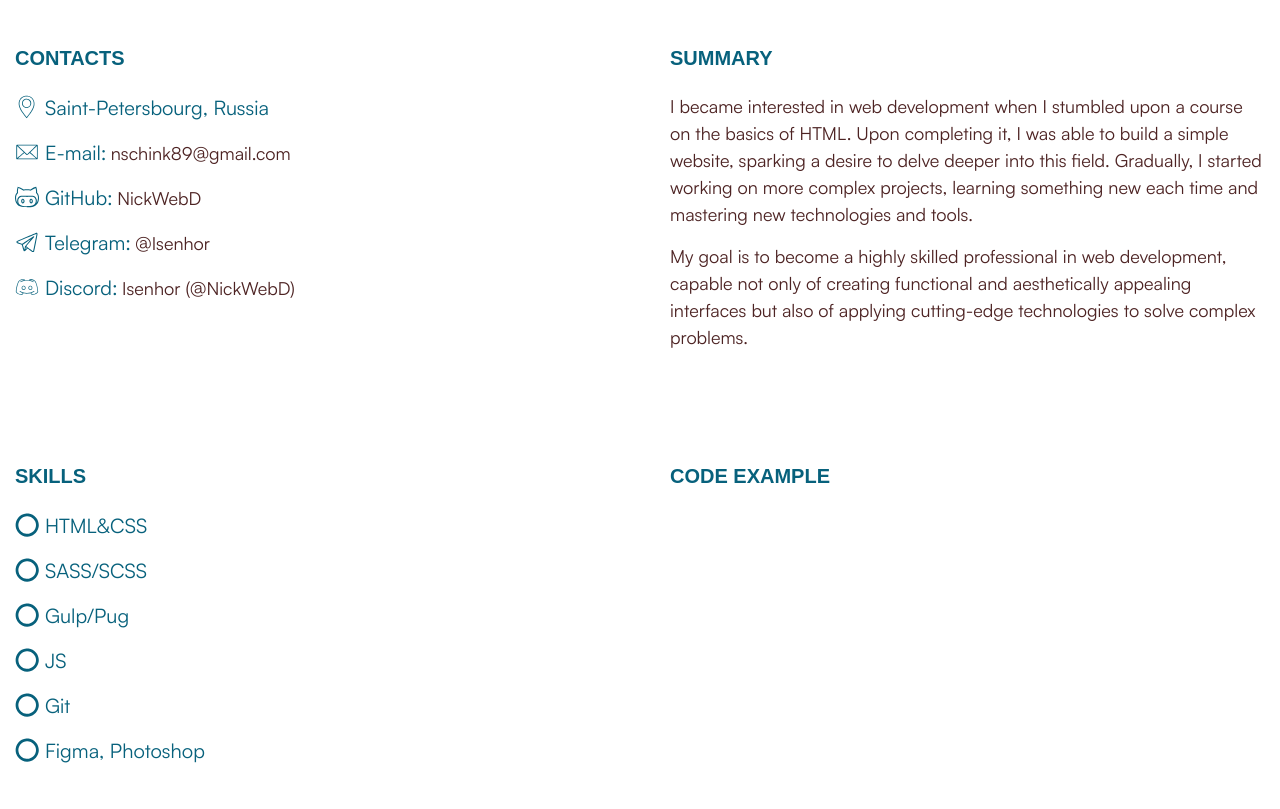
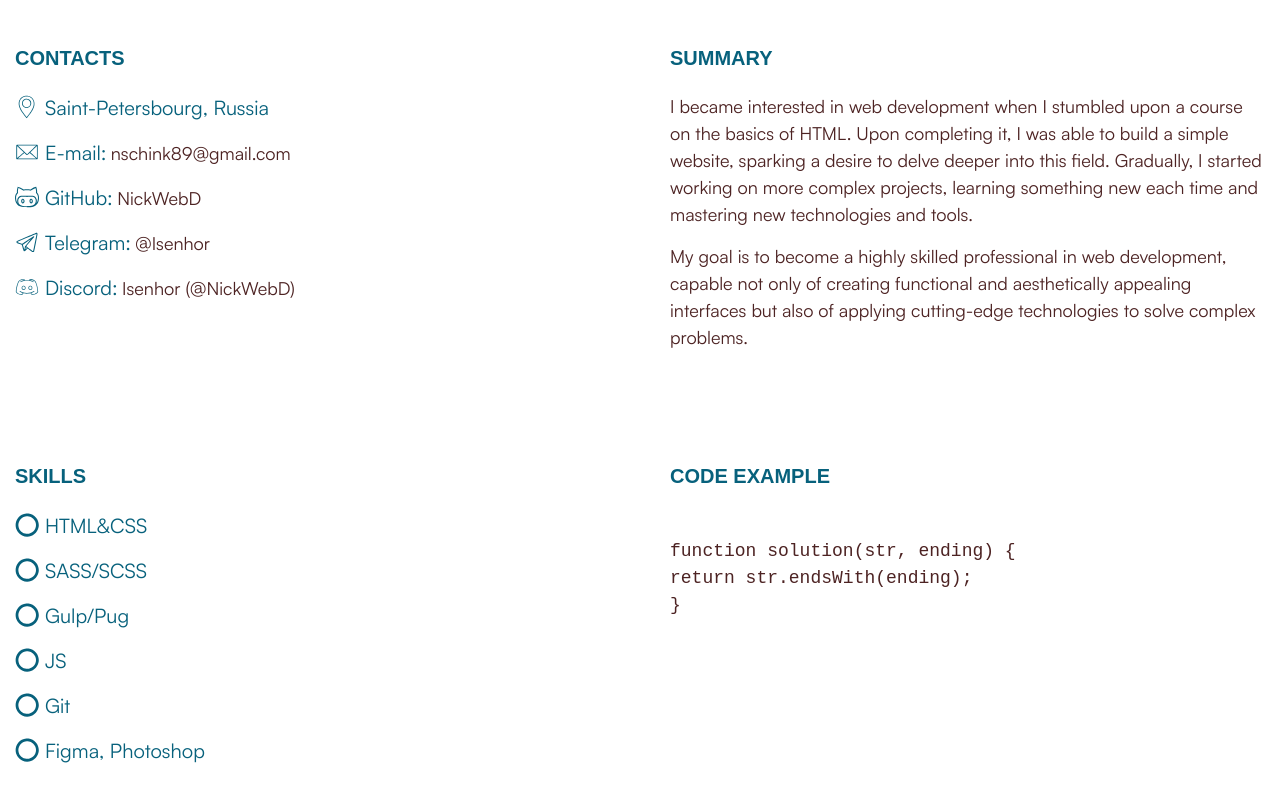
Before and after one commit to NickWebD/rsschool-cv, a website: page index.html in a window 1280 px wide. Shown: the part 387-1196 px from the top of the page. Drawn offline with Linux system fonts and the light colour scheme; a web font is replaced by a local one.

Commit message:
feat: add code example section

```diff
--- a/css/style.css
+++ b/css/style.css
@@ -282,3 +282,8 @@ svg {
 .section__text + .section__text {
   padding-top: 15px;
 }
+
+/* code section */
+.section__code {
+  font-size: 18px;
+}
--- a/index.html
+++ b/index.html
@@ -111,7 +111,16 @@
     <!-- code example -->
     <section class="code section section--half">
       <h2 class="section-title">Code example</h2>
-    </section>
+      <div class="section__code">
+        <pre>
+      <code>
+function solution(str, ending) {
+return str.endsWith(ending);
+}
+      </code>
+    </pre>
+      </div>
+   </section>
     <!-- //code example -->
 
     <!-- job experience -->
```
